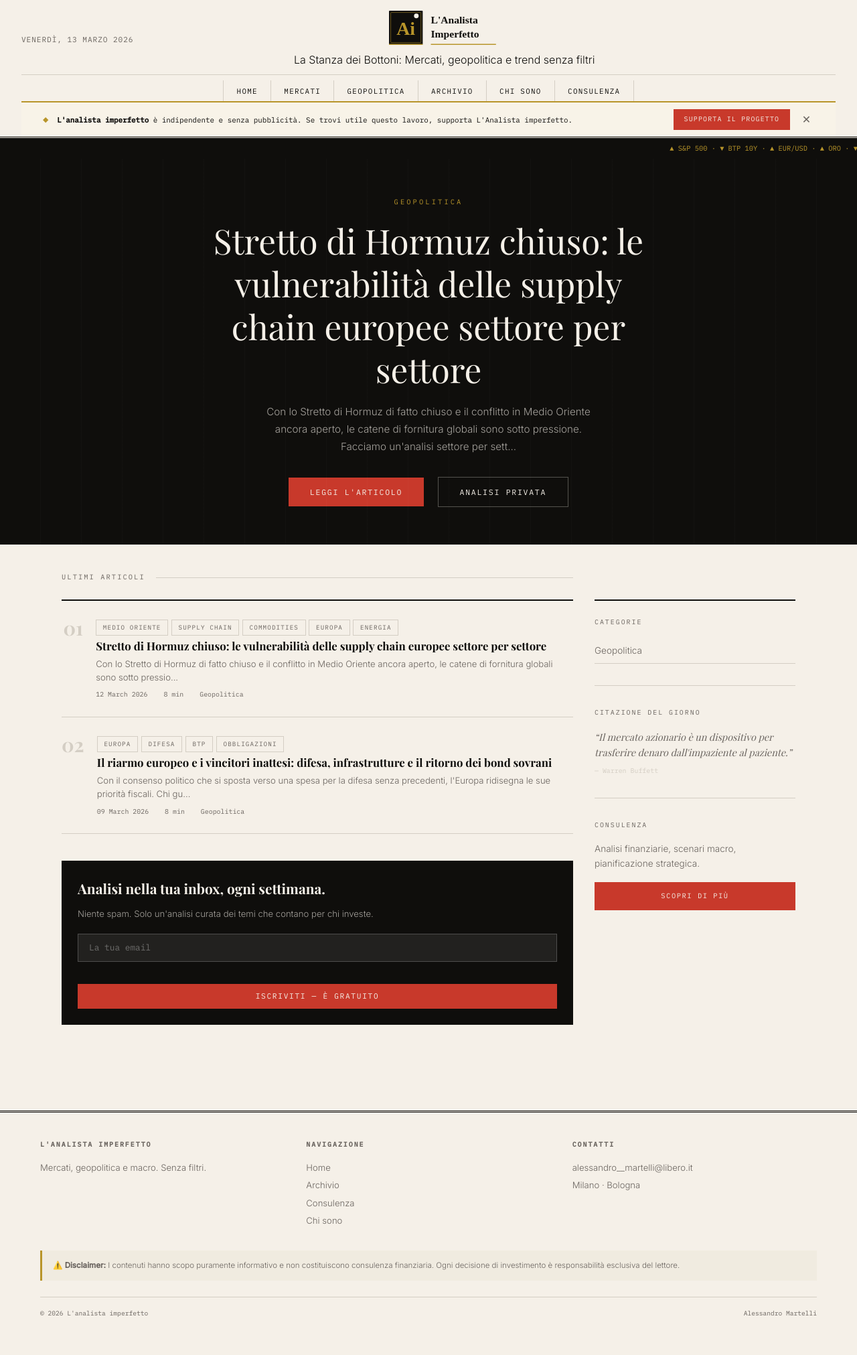
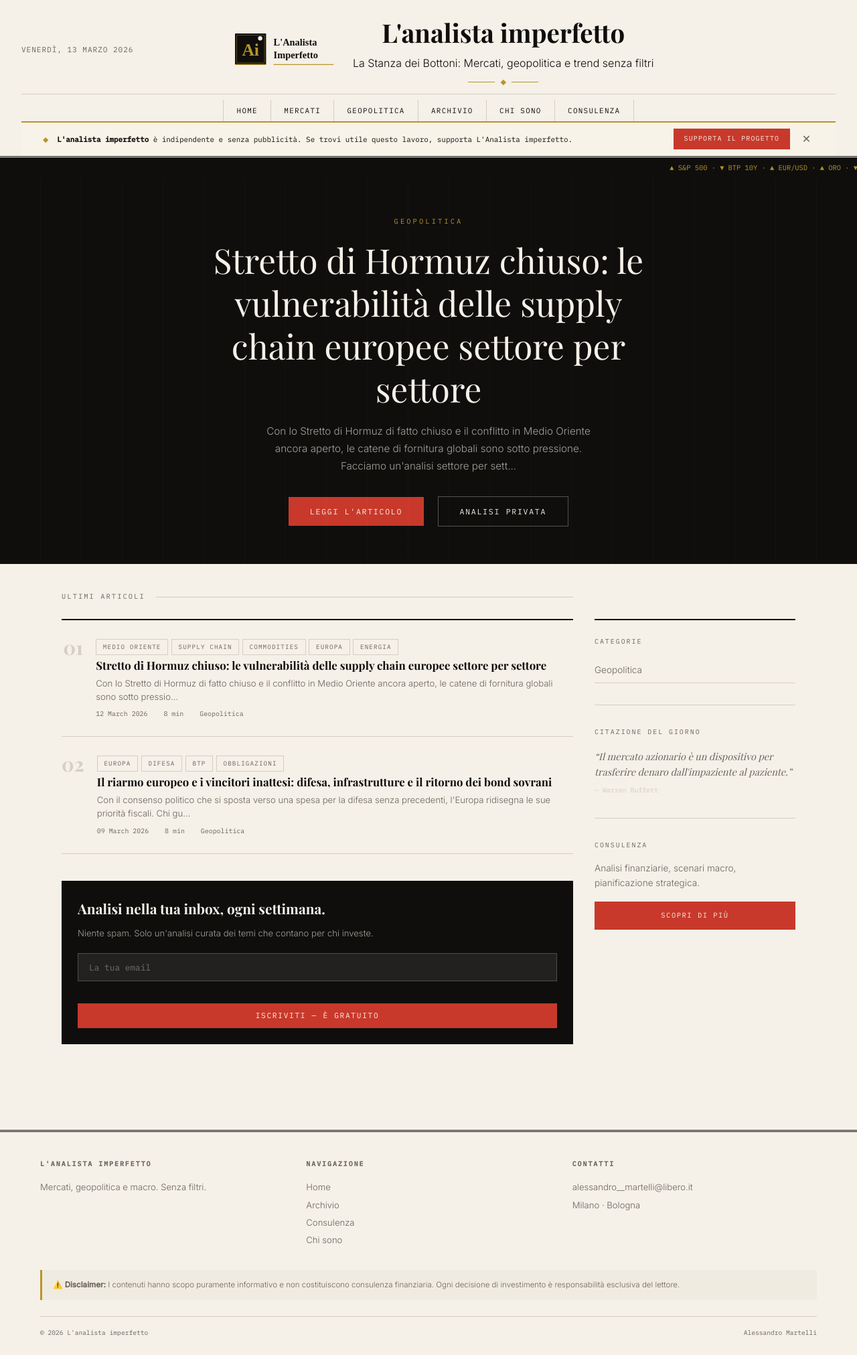
Before and after one commit to martellialessandro/martellialessandro.github.io, a Jekyll site: the page built from index.html, in a window 1280 px wide. Shown: the whole page at 67% size. Built offline with Jekyll 4.4.1, drawn with Linux system fonts in a browser that asks for light colours; some web fonts are replaced; before the commit the page ends 1994 px from its top, so only the background shows below that.

Commit message:
Update default.html

```diff
--- a/_layouts/default.html
+++ b/_layouts/default.html
@@ -54,10 +54,16 @@
 <header class="masthead">
   <div class="masthead-top">
     <div class="dateline" id="dateline"></div>
-    <div class="logo">
-      <a href="/"><img src="/logo.svg" alt="L'Analista Imperfetto" style="height:52px; width:auto; display:block; margin:0 auto;"></a>
-      <div class="tagline" style="margin-top:0.5rem;">{{ site.tagline }}</div>
+<div class="logo">
+  <div style="display:flex; align-items:center; justify-content:center; gap:1.5rem;">
+    <a href="/"><img src="/logo.svg" alt="L'Analista Imperfetto" style="height:48px; width:auto; display:block;"></a>
+    <div>
+      <h1 style="font-family:'Playfair Display',serif; font-size:clamp(1.6rem,4vw,2.4rem); font-weight:700;"><a href="/" style="text-decoration:none; color:var(--ink);">{{ site.title }}</a></h1>
+      <div class="tagline">{{ site.tagline }}</div>
+      <div style="display:flex; align-items:center; justify-content:center; gap:0.5rem; margin-top:0.3rem;"><span style="height:1px; width:40px; background:var(--gold); display:block;"></span><em style="color:var(--gold); font-size:0.7rem; font-style:normal;">◆</em><span style="height:1px; width:40px; background:var(--gold); display:block;"></span></div>
     </div>
+  </div>
+</div>
     <div style="width:120px"></div>
   </div>
   <nav>
```
